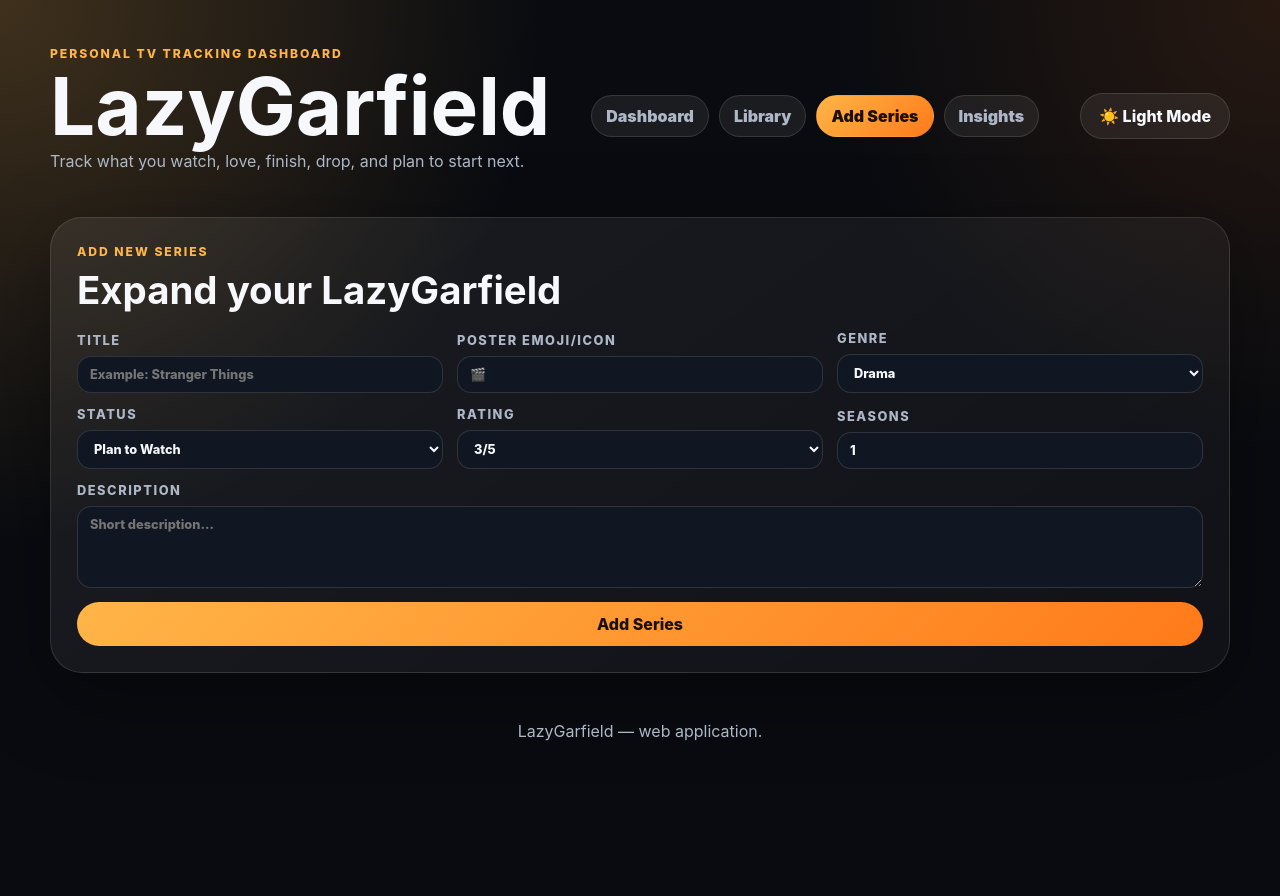
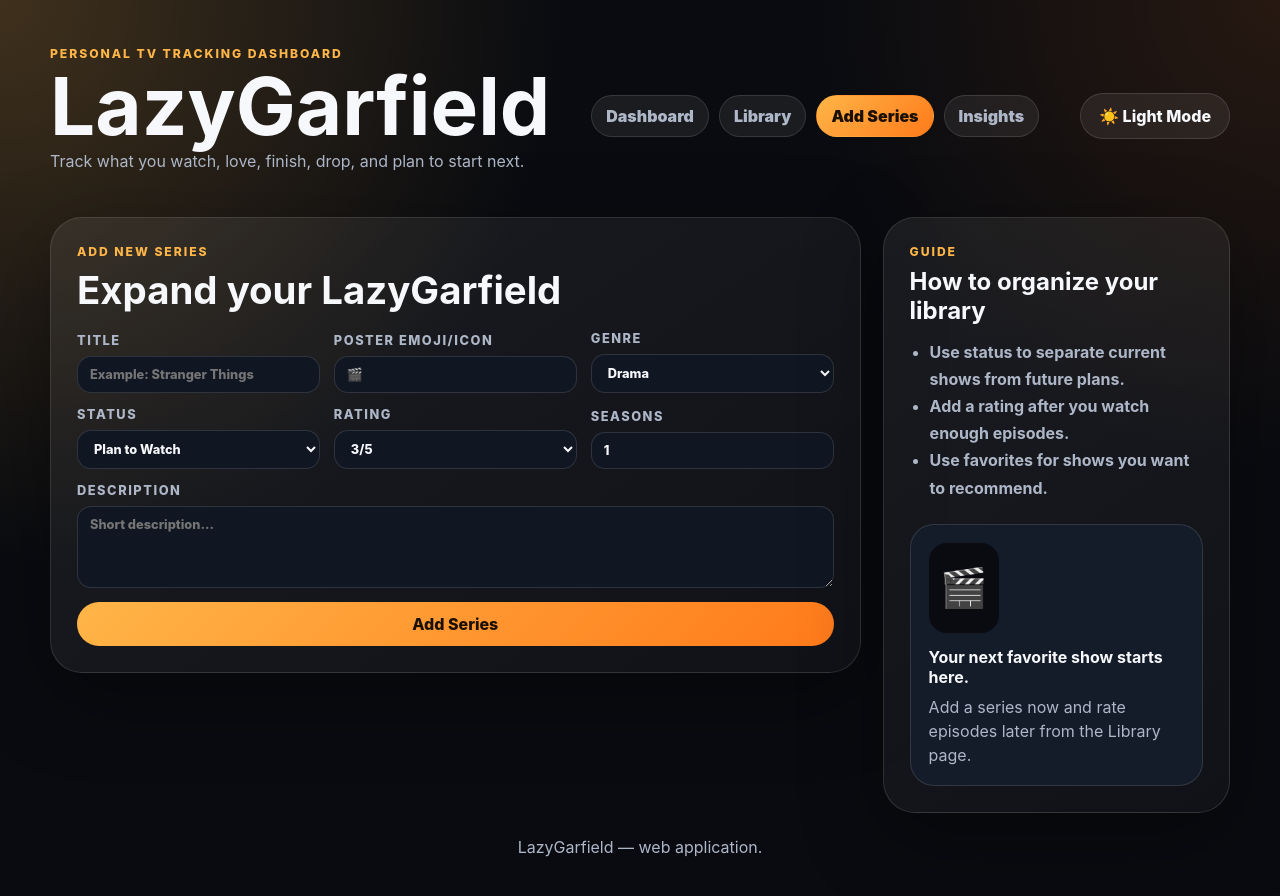
Before and after one commit to crudualexandra/LazyGarfield, a React (Vite) app: page / in a window 1280 px wide. Both pictures are taken after a click on the button "Add Series". Shown: the top 896 px of the page. Before the commit the page ends 800 px from the top, so only its background shows below. Built offline with nearby package versions, Linux system fonts and the light colour scheme.

Commit message:
Improve add series page layout

```diff
--- a/src/App.jsx
+++ b/src/App.jsx
@@ -880,6 +880,7 @@ export default function App() {
 
         {activePage === "add" && (
           <>
+            <div className="add-page-layout">
               <section id="add-series" className="form-section">
                 <div className="section-title">
                   <p className="eyebrow">Add new series</p>
@@ -972,6 +973,24 @@ export default function App() {
                   </button>
                 </form>
               </section>
+
+              <aside className="add-help-panel">
+                <p className="eyebrow">Guide</p>
+                <h3>How to organize your library</h3>
+
+                <ul>
+                  <li>Use status to separate current shows from future plans.</li>
+                  <li>Add a rating after you watch enough episodes.</li>
+                  <li>Use favorites for shows you want to recommend.</li>
+                </ul>
+
+                <div className="add-preview-card">
+                  <div>🎬</div>
+                  <strong>Your next favorite show starts here.</strong>
+                  <p>Add a series now and rate episodes later from the Library page.</p>
+                </div>
+              </aside>
+            </div>
           </>
         )}
 
--- a/src/styles.css
+++ b/src/styles.css
@@ -897,6 +897,64 @@ textarea:focus {
   font-weight: 800;
 }
 
+.add-page-layout {
+  display: grid;
+  grid-template-columns: minmax(0, 1.4fr) minmax(280px, 0.6fr);
+  gap: 22px;
+  align-items: start;
+}
+
+.add-help-panel {
+  background: linear-gradient(145deg, var(--card), rgba(255, 255, 255, 0.03));
+  border: 1px solid var(--border);
+  border-radius: 32px;
+  box-shadow: var(--shadow);
+  padding: 26px;
+}
+
+.add-help-panel h3 {
+  font-size: 1.5rem;
+  margin-bottom: 14px;
+}
+
+.add-help-panel ul {
+  margin: 0;
+  padding-left: 20px;
+  color: var(--muted);
+  line-height: 1.7;
+  font-weight: 700;
+}
+
+.add-preview-card {
+  margin-top: 22px;
+  padding: 18px;
+  border-radius: 24px;
+  background: var(--card-solid);
+  border: 1px solid var(--border);
+}
+
+.add-preview-card div {
+  width: 70px;
+  height: 90px;
+  display: grid;
+  place-items: center;
+  border-radius: 18px;
+  background: var(--bg);
+  font-size: 2.4rem;
+  margin-bottom: 14px;
+}
+
+.add-preview-card strong {
+  display: block;
+  margin-bottom: 8px;
+}
+
+.add-preview-card p {
+  color: var(--muted);
+  margin: 0;
+  line-height: 1.5;
+}
+
 @media (max-width: 900px) {
   .site-header,
   .hero-section,
```
Also changed, not shown: 4 other files (tests, documents, lock files or other folders). Lines whose indentation alone changed are shown as unchanged.
